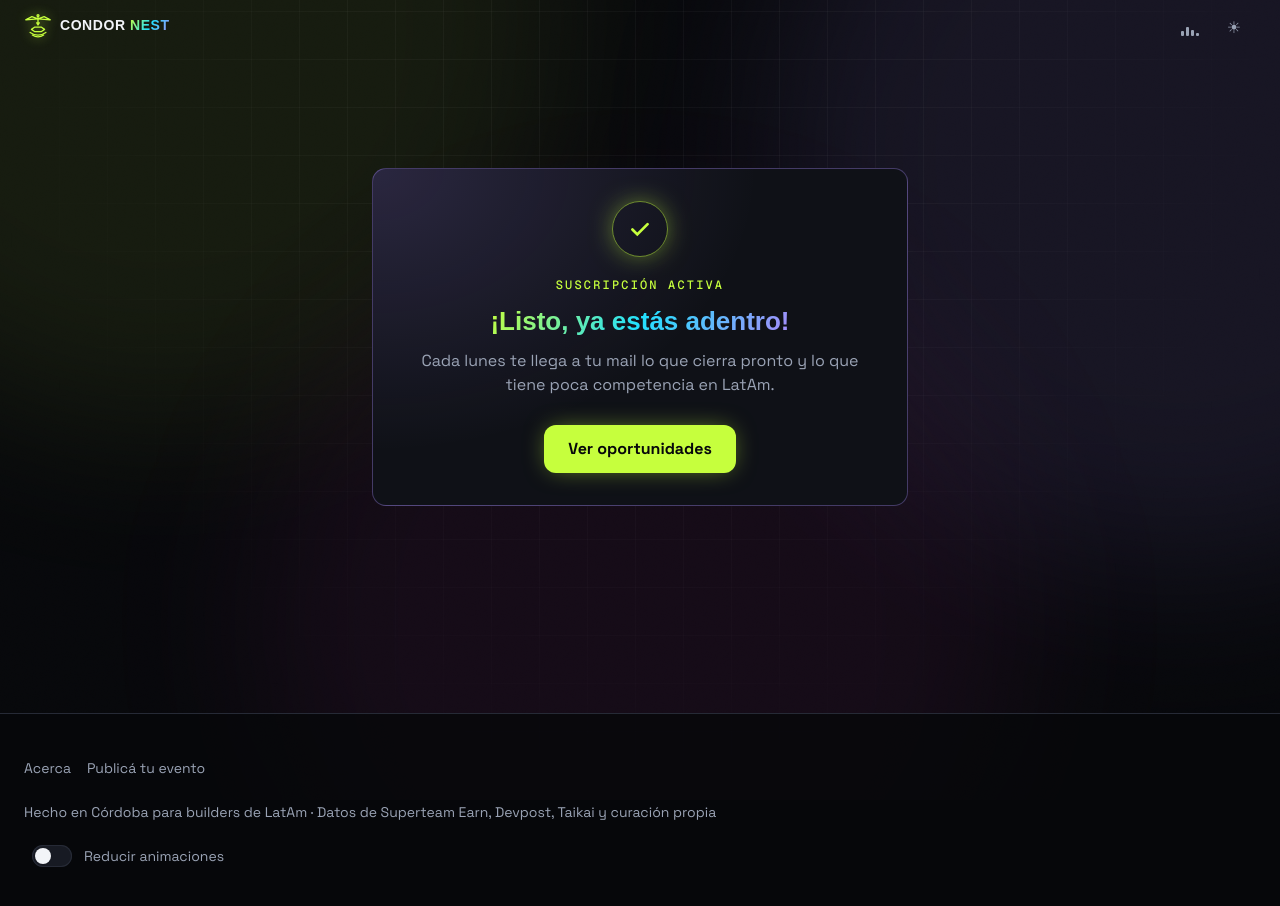
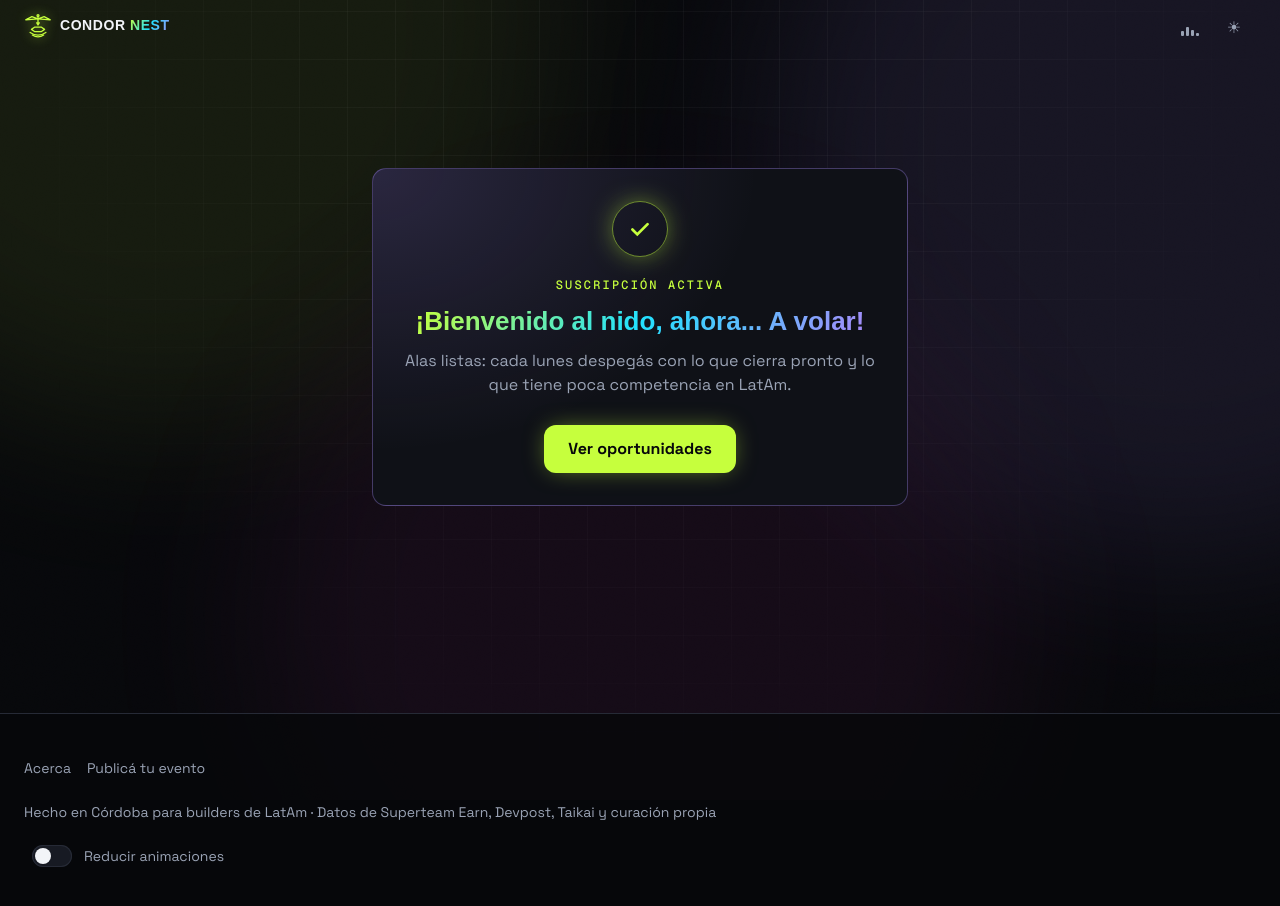
Before and after one commit to ulises-ASTRADA/condor-nest, a Next.js app: page /newsletter/confirmado in a window 1280 px wide. Shown: the top 906 px of the page. Built offline with nearby package versions, Linux system fonts and the light colour scheme; no server answers; a web font is replaced by a local one.

Commit message:
copy(newsletter): nuevo título y subtítulo de confirmación

```diff
--- a/app/newsletter/[estado]/page.tsx
+++ b/app/newsletter/[estado]/page.tsx
@@ -3,7 +3,7 @@ import { notFound } from 'next/navigation';
 import type { Metadata } from 'next';
 export const metadata: Metadata = { title: 'Newsletter · Condor Nest', robots: { index: false, follow: false } };
 const COPY: Record<string, { k: string; t: string; d: string; ok: boolean }> = {
-  confirmado: { k: 'SUSCRIPCIÓN ACTIVA', t: '¡Listo, ya estás adentro!', d: 'Cada lunes te llega a tu mail lo que cierra pronto y lo que tiene poca competencia en LatAm.', ok: true },
+  confirmado: { k: 'SUSCRIPCIÓN ACTIVA', t: '¡Bienvenido al nido, ahora... A volar!', d: 'Alas listas: cada lunes despegás con lo que cierra pronto y lo que tiene poca competencia en LatAm.', ok: true },
   baja: { k: 'BAJA CONFIRMADA', t: 'Te diste de baja', d: 'No te vamos a escribir más. Si cambiás de idea, te podés volver a suscribir desde el inicio.', ok: true },
   invalido: { k: 'LINK INVÁLIDO', t: 'Este link no funciona', d: 'Puede que haya vencido (dura 48 horas) o que ya lo hayas usado. Suscribite de nuevo y te mandamos uno nuevo.', ok: false },
   error: { k: 'ALGO FALLÓ', t: 'No pudimos procesarlo', d: 'Probá abrir el link de nuevo en un rato.', ok: false },
```
